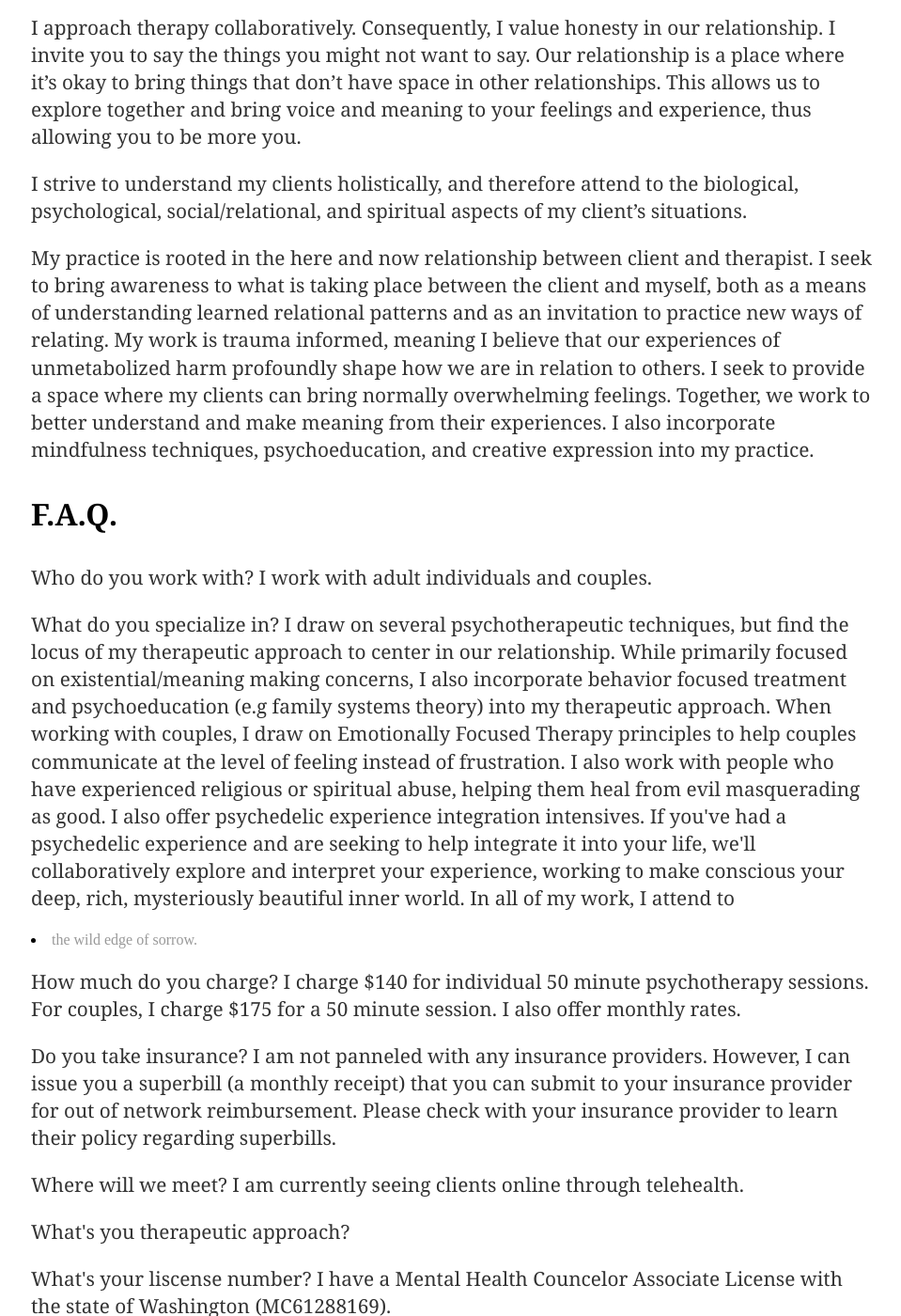
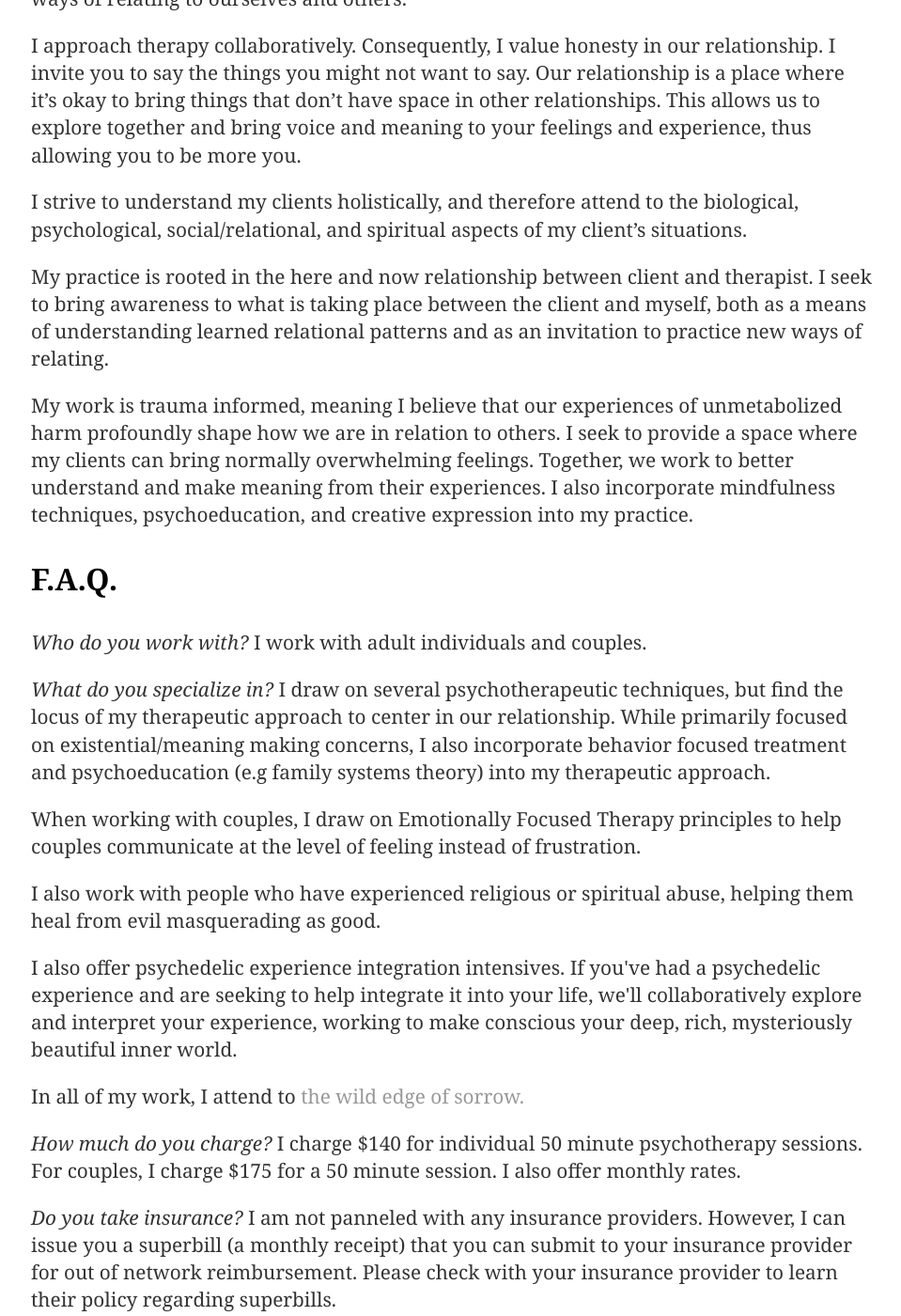
Before and after one commit to danielrusco/danielrusco.github.io, a Jekyll site: the page built from therapy/index.html, in a window 1280 px wide and 1400 px high, scrolled down 756 px. Shown: the whole window at 94% size, without its empty margins (159-1118 px from the left). Built offline with Jekyll 4.4.1, drawn with Linux system fonts in a browser that asks for light colours; some of the changed text lies outside the part shown.

Commit message:
Added paragraphs for legibility. Updated an email address.

```diff
--- a/index.html
+++ b/index.html
@@ -34,7 +34,7 @@
     		<div class="blurb">
         		<h2>Hi there, I'm Daniel.</h2>
 				<p>Welcome to my website! I'm a therapist in the Seattle area. If you came here seeking therapy, <a href="/therapy">check out my therapy page.</a>
-				<p>I'm an autodidact with a quick wit who always has his nose in a book. I like to leave things better than I found them, like the now trash free campsite on my recent trip to the woods. </p>
+				<p>I'm also an autodidact with a quick wit who always has his nose in a book. I like to leave things better than I found them, like the now trash free campsite on my recent trip to the woods. </p>
 				<p>This site is <a href="https://austinkleon.com/show-your-work/">a place for me to share</a> some of the things I create. </p>
 				<p>It's also an opportunity for me to learn a bit about web development. I'm not a developer by trade, I just stole this code from <a href="http://jmcglone.com/guides/github-pages/">coders further down the digital road</a>. </p>
 				<p>While you're here, you can <a href="/who">read more about who I am</a> and my personal philosophy. So go ahead and click around! And if you're ever in Seattle, <a href="mailto:daniel.rusco@gmail.com">drop me a line</a> and let's meet up for coffee. </p>
--- a/therapy/index.html
+++ b/therapy/index.html
@@ -6,37 +6,44 @@ title: Therapy
 		<div class="about">
 			<h2>Therapy with Daniel</h2>
 
-				<p>Seeking therapy can be difficult. But you're here, which I think says a lot! Below you can read a bit about how I approach therapy as well as some frequently asked questions. If there's more you'd like to know, <li><a href="mailto:daniel@danielrusco.com">please reach out!</a></li></p>
+				<p>Seeking therapy can be difficult. But you're here, which I think says a lot! Below you can read a bit about how I approach therapy as well as some frequently asked questions. If there's more you'd like to know, <a href="mailto:daniel@danielrusco.com">please reach out!</a></p>
 
 			<h3>How I Approach Therapy</h3>
 
-				<p>I primarily approach therapy from a relational, psychodynamic framework, informed by attachment theory, object relations, and neuroscience. Simply put, I believe that our relationships shape us, wound us, and heal us. "Big T" and "little t" traumas we've suffered impact the way we relate to others and to ourselves.</p>
+				<p>I primarily approach therapy from a relational, psychodynamic framework, informed by attachment theory, object relations, and neuroscience. Simply put, I believe that our relationships shape us, wound us, and heal us. The "Big T" and "little t" traumas we've suffered impact the way we relate to others and to ourselves. Therapy is a place where we explore how we've been shaped, grieve the pain and loss we've suffered, and try on new ways of relating to ourselves and others. </p>
 
 				<p>I approach therapy collaboratively. Consequently, I value honesty in our relationship. I invite you to say the things you might not want to say. Our relationship is a place where it’s okay to bring things that don’t have space in other relationships. This allows us to explore together and bring voice and meaning to your feelings and experience, thus allowing you to be more you. </p>
 
 				<p>I strive to understand my clients holistically, and therefore attend to the biological, psychological, social/relational, and spiritual aspects of my client’s situations.</p>
 
-				<p>My practice is rooted in the here and now relationship between client and therapist. I seek to bring awareness to what is taking place between the client and myself, both as a means of understanding learned relational patterns and as an invitation to practice new ways of relating. My work is trauma informed, meaning I believe that our experiences of unmetabolized harm profoundly shape how we are in relation to others. I seek to provide a space where my clients can bring normally overwhelming feelings. Together, we work to better understand and make meaning from their experiences. I also incorporate mindfulness techniques, psychoeducation, and creative expression into my practice. </p>
+				<p>My practice is rooted in the here and now relationship between client and therapist. I seek to bring awareness to what is taking place between the client and myself, both as a means of understanding learned relational patterns and as an invitation to practice new ways of relating.</p>
+
+				<p>My work is trauma informed, meaning I believe that our experiences of unmetabolized harm profoundly shape how we are in relation to others. I seek to provide a space where my clients can bring normally overwhelming feelings. Together, we work to better understand and make meaning from their experiences. I also incorporate mindfulness techniques, psychoeducation, and creative expression into my practice. </p>
 
 			<h3>F.A.Q.</h3>
 
-				<p>Who do you work with? I work with adult individuals and couples.</p>
+				<p><i>Who do you work with?</i> I work with adult individuals and couples.</p>
 
-				<p>What do you specialize in? I draw on several psychotherapeutic techniques, but find the locus of my therapeutic approach to center in our relationship. While primarily focused on existential/meaning making concerns, I also incorporate behavior focused treatment and psychoeducation (e.g family systems theory) into my therapeutic approach. When working with couples, I draw on Emotionally Focused Therapy principles to help couples communicate at the level of feeling instead of frustration. I also work with people who have experienced religious or spiritual abuse, helping them heal from evil masquerading as good. I also offer psychedelic experience integration intensives. If you've had a psychedelic experience and are seeking to help integrate it into your life, we'll collaboratively explore and interpret your experience, working to make conscious your deep, rich, mysteriously beautiful inner world. In all of my work, I attend to <li><a href="https://www.goodreads.com/book/show/23992445-the-wild-edge-of-sorrow">the wild edge of sorrow.</a></li> </p>
+				<p><i>What do you specialize in?</i> I draw on several psychotherapeutic techniques, but find the locus of my therapeutic approach to center in our relationship. While primarily focused on existential/meaning making concerns, I also incorporate behavior focused treatment and psychoeducation (e.g family systems theory) into my therapeutic approach.</p>
 
-				<p>How much do you charge? I charge $140 for individual 50 minute psychotherapy sessions. For couples, I charge $175 for a 50 minute session. I also offer monthly rates.</p>
+						<p>When working with couples, I draw on Emotionally Focused Therapy principles to help couples communicate at the level of feeling instead of frustration.</p>
 
-				<p>Do you take insurance? I am not panneled with any insurance providers. However, I can issue you a superbill (a monthly receipt) that you can submit to your insurance provider for out of network reimbursement. Please check with your insurance provider to learn their policy regarding superbills.</p>
+						<p>I also work with people who have experienced religious or spiritual abuse, helping them heal from evil masquerading as good. </p>
 
-				<p>Where will we meet? I am currently seeing clients online through telehealth. </p>
+						<p>I also offer psychedelic experience integration intensives. If you've had a psychedelic experience and are seeking to help integrate it into your life, we'll collaboratively explore and interpret your experience, working to make conscious your deep, rich, mysteriously beautiful inner world.</p>
 
-				<p>What's you therapeutic approach? </p>
+						<p>In all of my work, I attend to <a href="https://www.goodreads.com/book/show/23992445-the-wild-edge-of-sorrow">the wild edge of sorrow.</a> </p>
 
-				<p>What's your liscense number? I have a Mental Health Councelor Associate License with the state of Washington (MC61288169).</p>
+				<p><i>How much do you charge?</i> I charge $140 for individual 50 minute psychotherapy sessions. For couples, I charge $175 for a 50 minute session. I also offer monthly rates.</p>
 
-				<p>How do I schedule a therapy session? <li><a href="mailto:daniel@danielrusco.com">Send me an email</a></li>, and I'll reach out! I'll do my best to respond within 24 hours, Monday through Friday.</p>
+				<p><i>Do you take insurance?</i> I am not panneled with any insurance providers. However, I can issue you a superbill (a monthly receipt) that you can submit to your insurance provider for out of network reimbursement. Please check with your insurance provider to learn their policy regarding superbills.</p>
 
-				<p>Q3</p>
+				<p><i>Where will we meet?</i> I am currently seeing clients online through telehealth. </p>
+
+				<p><i>What's your liscense number?</i> I have a Mental Health Councelor Associate License with the state of Washington (MC61288169).</p>
+
+				<p><i>How do I schedule a therapy session?</i> <a href="mailto:daniel@danielrusco.com">Send me an email</a>, and I'll reach out! I'll do my best to respond within 24 hours, Monday through Friday.</p>
+
 
 			<!--
 			<ul class="contacts">
```
